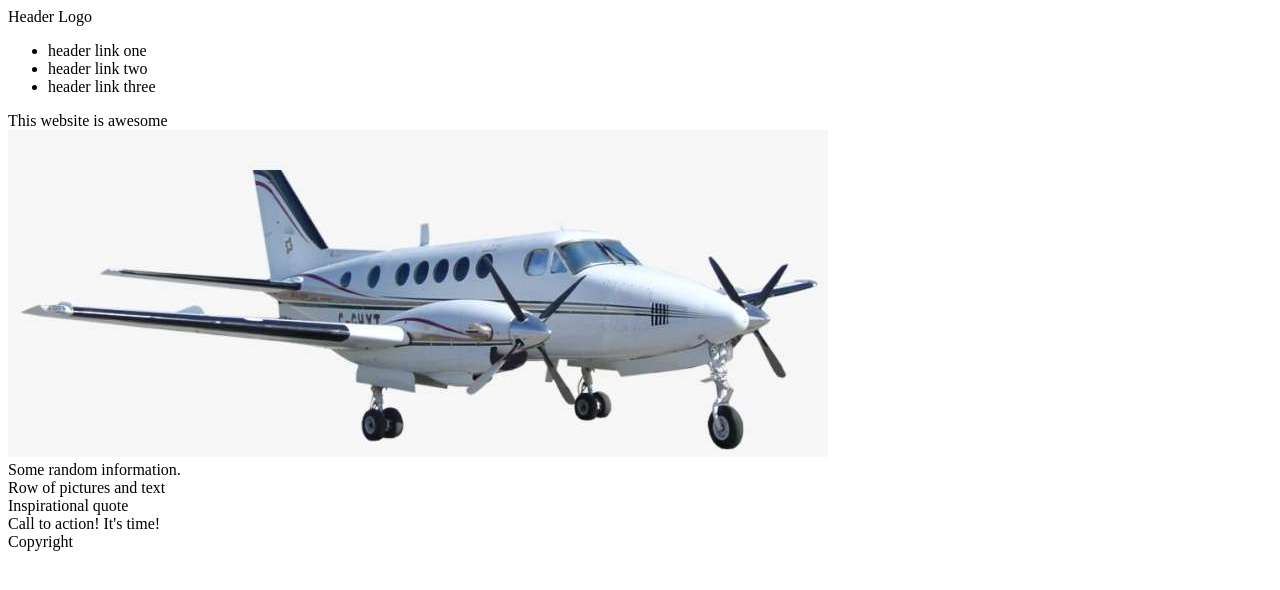
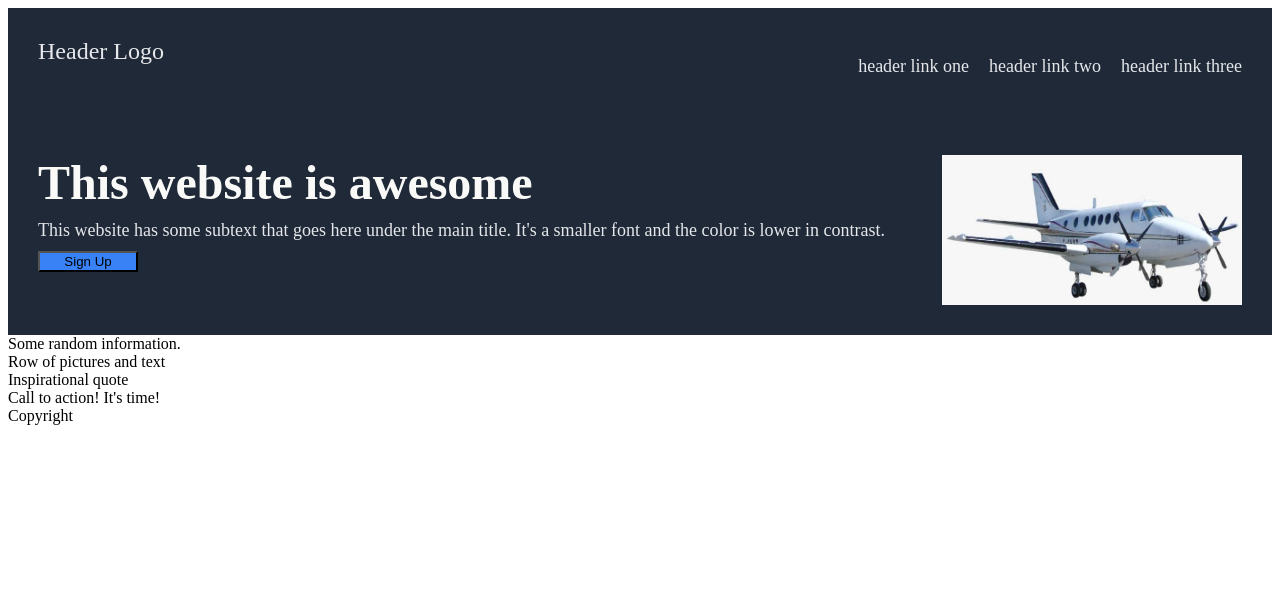
Before and after one commit to chaswrig/landing-page, a plain HTML site: page index.html in a window 1280 px wide. Drawn offline with Linux system fonts and the light colour scheme.

Commit message:
header section almost complete. Need to round edges on button.

```diff
--- a/index.html
+++ b/index.html
@@ -6,6 +6,7 @@
     <link rel="stylesheet" href="style.css">
 </head>
 <body>
+    <div class="page">
       <div class="header">
         <div class="logo">Header Logo</div>
         <ul class="links">
@@ -13,11 +14,17 @@
           <li>header link two</li>
           <li>header link three</li>
         </ul>
+      </div>
+
       <div class="container">
-        <div>This website is awesome</div>
-        <img src="aircraft.png" alt="placeholder for image">
+          <div class="inner">
+            <div class="main_text">This website is awesome</div>
+            <div class="secondary_text">This website has some subtext that goes here under the main title. It's a smaller font and the color is lower in contrast.</div>
+            <button class="sign_up">Sign Up</button>
           </div>
+          <img src="aircraft.png" alt="placeholder for image" style="width:300px;height:150px;">
       </div>
+
 
       <div class="middle">
       <div>Some random information.</div>
@@ -30,5 +37,6 @@
       </div>
 
       <div class="footer">Copyright</div>
+    </div>
 </body>
 </html>
--- a/style.css
+++ b/style.css
@@ -0,0 +1,63 @@
+.page {
+    display: flex;
+    flex-direction: column;
+    justify-content: space-between;
+    flex: 1;
+}
+
+.header {
+    background-color: #1f2937;
+    display: flex;
+    justify-content: space-between;
+    align-content: center;
+    padding: 30px;
+}
+
+.logo {
+    font-size: 24px;
+    color: #E5E7EB;
+    display: flex;
+    align-content: center;
+}
+
+.links {
+    font-size: 18px;
+    color:#E5E7EB;
+    display: flex;
+    text-decoration: none;
+    gap: 20px;
+}
+
+li {
+    list-style-type: none;
+}
+
+.container {
+    background-color: #1f2937;
+    display: flex;
+    justify-content: space-between;
+    padding: 30px;
+    gap: 30px;
+}
+
+.inner {
+    display: flex;
+    flex-direction: column;
+    gap: 10px;
+}
+
+.sign_up {
+    background-color: #3882F6;
+    max-width: 100px;
+}
+
+.main_text {
+    font-size: 48px;
+    color: #f9faf8;
+    font-weight: bolder;
+}
+
+.secondary_text {
+    font-size: 18px;
+    color: #E5E7EB;
+}
```
Lines whose indentation alone changed are shown as unchanged.
